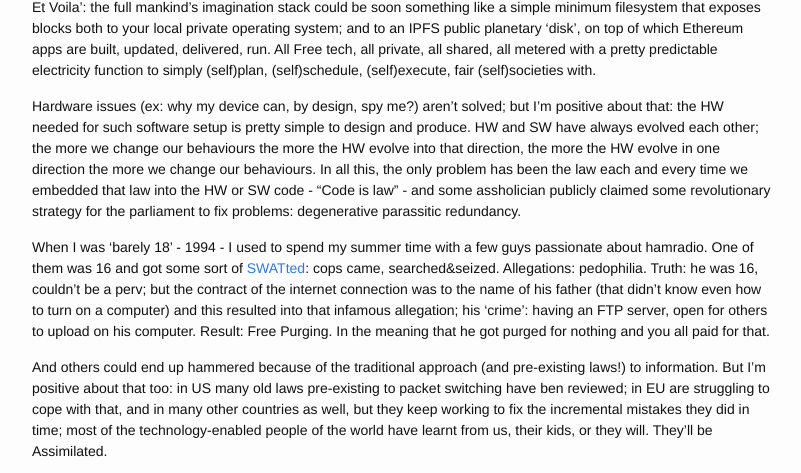
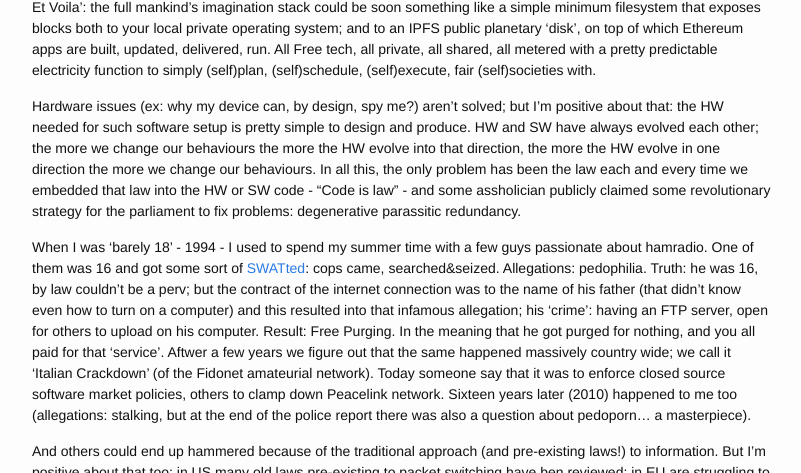
Before and after one commit to rootkovska/rootkovska.github.io, a Jekyll site: the page built from _posts/2015-12-15-Solution.md, in a window 1280 px wide and 900 px high, scrolled down 2446 px, cut to the strip 0-473 px from the top of the window. Shown: the whole strip, without its empty margins (238-1039 px from the left). Built offline with Jekyll 4.4.1, drawn with Linux system fonts in a browser that asks for light colours; Markdown is read by kramdown in place of the engine named in the settings.

Commit message:
Organize, beautify, more fun ...

```diff
--- a/_posts/2015-12-15-Solution.md
+++ b/_posts/2015-12-15-Solution.md
@@ -85,7 +85,8 @@ All Free tech, all private, all shared, all metered with a pretty predictable el
 Hardware issues (ex: why my device can, by design, spy me?) aren't solved; but I'm positive about that: the HW needed for such software setup is pretty simple to design and produce. HW and SW have always evolved each other; the more we change our behaviours the more the HW evolve into that direction, the more the HW evolve in one direction the
 more we change our behaviours. In all this, the only problem has been the law each and every time we embedded that law into the HW or SW code - "Code is law" - and some assholician publicly claimed some revolutionary strategy for the parliament to fix problems: degenerative parassitic redundancy.
 
-When I was 'barely 18' - 1994 - I used to spend my summer time with a few guys passionate about hamradio. One of them was 16 and got some sort of [SWATted](https://en.wikipedia.org/wiki/Swatting): cops came, searched&seized. Allegations: pedophilia. Truth: he was 16, couldn't be a perv; but the contract of the internet connection was to the name of his father (that didn't know even how to turn on a computer) and this resulted into that infamous allegation; his 'crime': having an FTP server, open for others to upload on his computer. Result: Free Purging. In the meaning that he got purged for nothing and you all paid for that.
+When I was 'barely 18' - 1994 - I used to spend my summer time with a few guys passionate about hamradio. One of them was 16 and got some sort of [SWATted](https://en.wikipedia.org/wiki/Swatting): cops came, searched&seized. Allegations: pedophilia. Truth: he was 16, by law couldn't be a perv; but the contract of the internet connection was to the name of his father (that didn't know even how to turn on a computer) and this resulted into that infamous allegation; his 'crime': having an FTP server, open for others to upload on his computer. Result: Free Purging. In the meaning that he got purged for nothing, and you all paid for that 'service'. Aftwer a few years we figure out that the same happened massively country wide; we call it 'Italian Crackdown' (of the Fidonet amateurial network). Today someone say that it was to enforce closed source software market policies, others to clamp down Peacelink network.
+Sixteen years later (2010) happened to me too (allegations: stalking, but at the end of the police report there was also a question about pedoporn... a masterpiece).
 
 And others could end up hammered because of the traditional approach (and pre-existing laws!) to information. But I'm positive about that too: in US many old laws pre-existing to packet switching have ben reviewed; in EU are struggling to cope with that, and in many other countries as well, but they keep working to fix the incremental mistakes they did in time; most of the technology-enabled people of the world have learnt from us, their kids, or they will. They'll be Assimilated.
 
```
